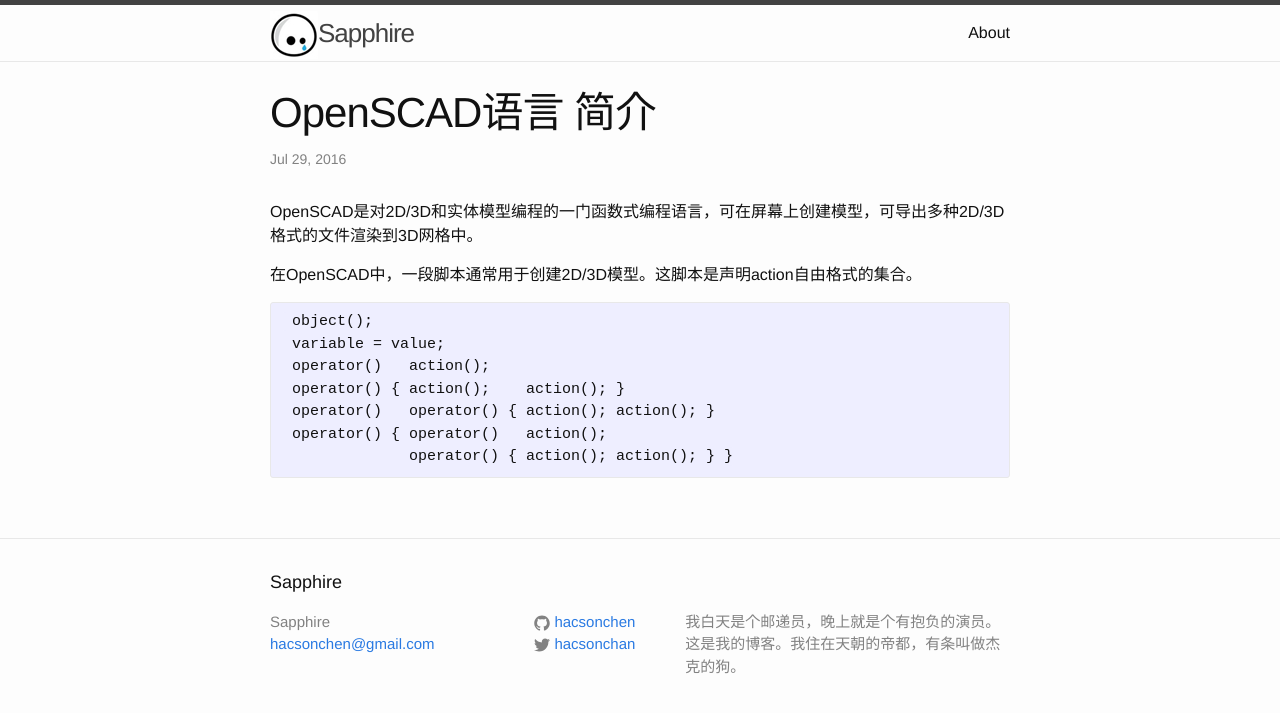
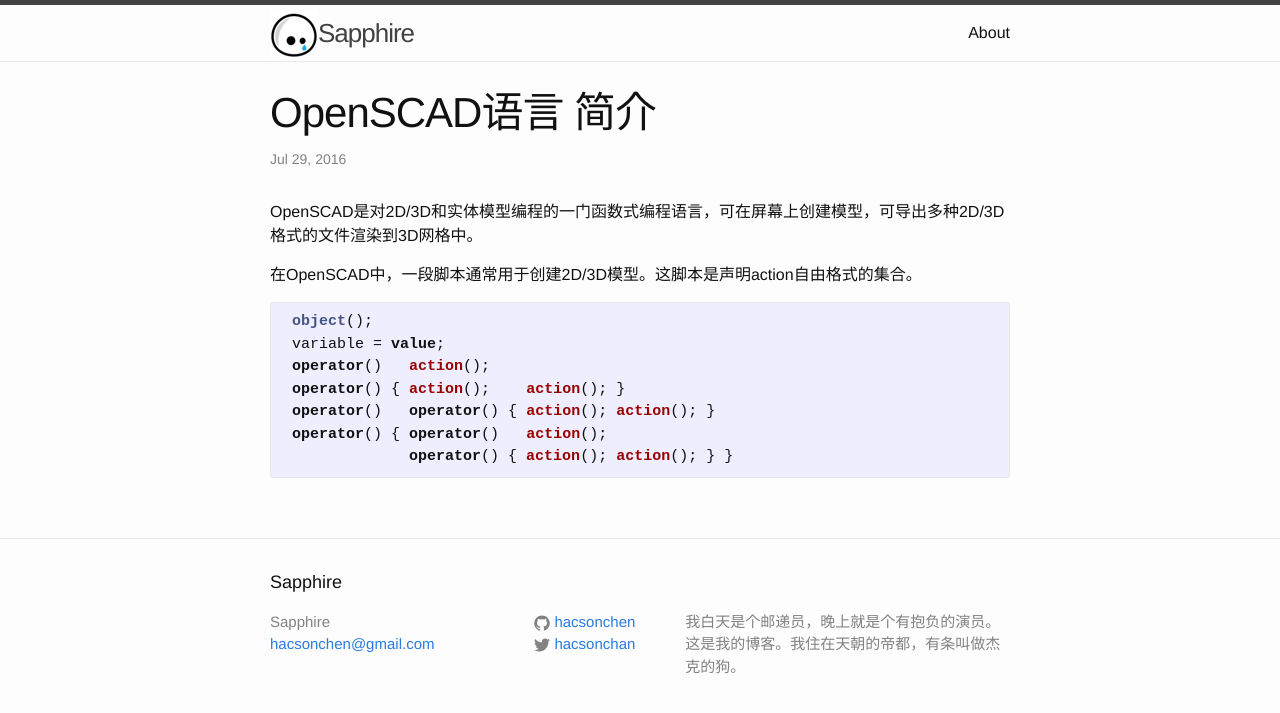
Before and after one commit to hacsonchen/hacsonchen.github.io, a Jekyll site: the page built from _posts/2016-07-29-The-OpenSCAD-Language-Introduction.markdown, in a window 1280 px wide. Shown: the top 713 px of the page. Built offline with Jekyll 4.4.1, drawn with Linux system fonts in a browser that asks for light colours; comment, search, counter and statistics services are not loaded.

Commit message:
Update 2016-07-29-The-OpenSCAD-Language-Introduction.markdown

```diff
--- a/_posts/2016-07-29-The-OpenSCAD-Language-Introduction.markdown
+++ b/_posts/2016-07-29-The-OpenSCAD-Language-Introduction.markdown
@@ -8,7 +8,7 @@
 
 在OpenSCAD中，一段脚本通常用于创建2D/3D模型。这脚本是声明action自由格式的集合。
 
-{% highlight cplusplus %}
+{% highlight csharp %}
  object();
  variable = value;
  operator()   action();
```
